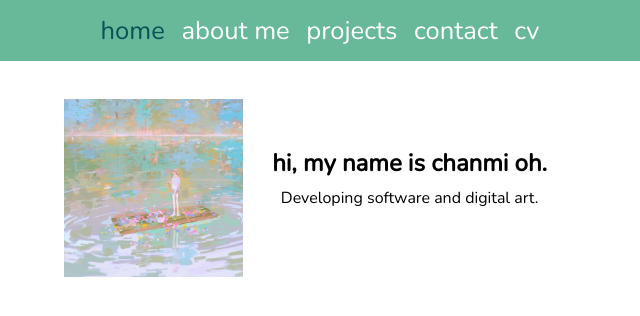
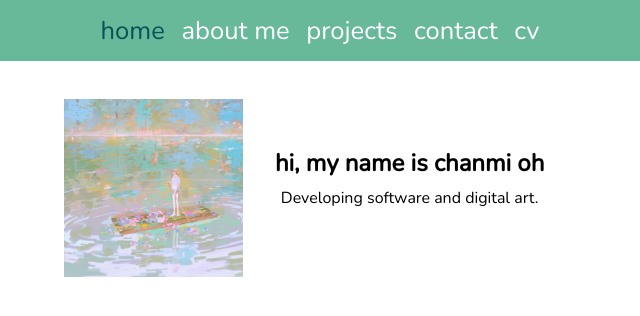
Before and after one commit to chanmioh/chanmioh.github.io, a plain HTML site: page index.html in a window 1280 px wide. Shown: the full height of the page, 320-960 px from the left. Drawn offline with nearby package versions, Linux system fonts and the light colour scheme.

Commit message:
Changed index

```diff
--- a/index.html
+++ b/index.html
@@ -36,7 +36,7 @@
             <section class="intro" id="home">
                 <img src="website_pfp.jpg" class="pfp"\>
                 <h1 class="section__title section__title--intro">
-                    hi, my name is chanmi oh.
+                    hi, my name is chanmi oh
                 </h1>
                 <p class="section__subtitle section__subtitle--intro">Developing software and digital art.</p>
             </section>
```
